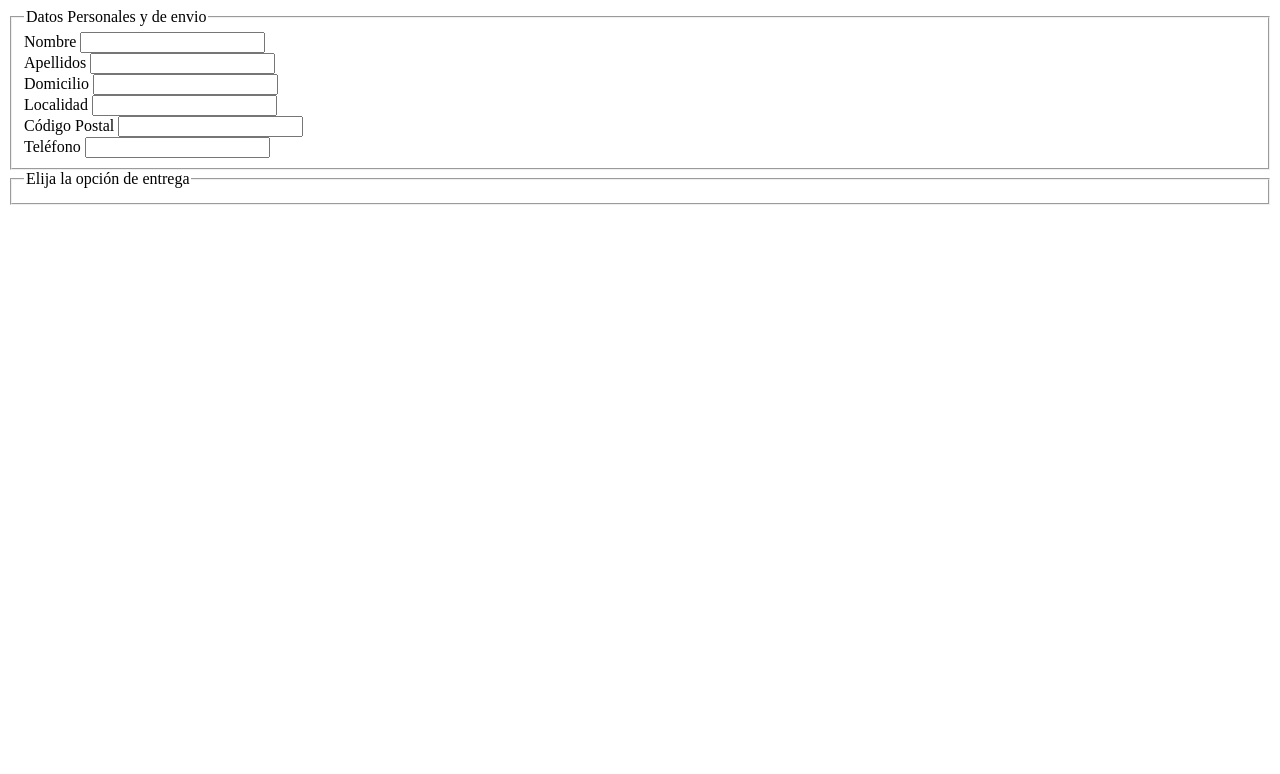
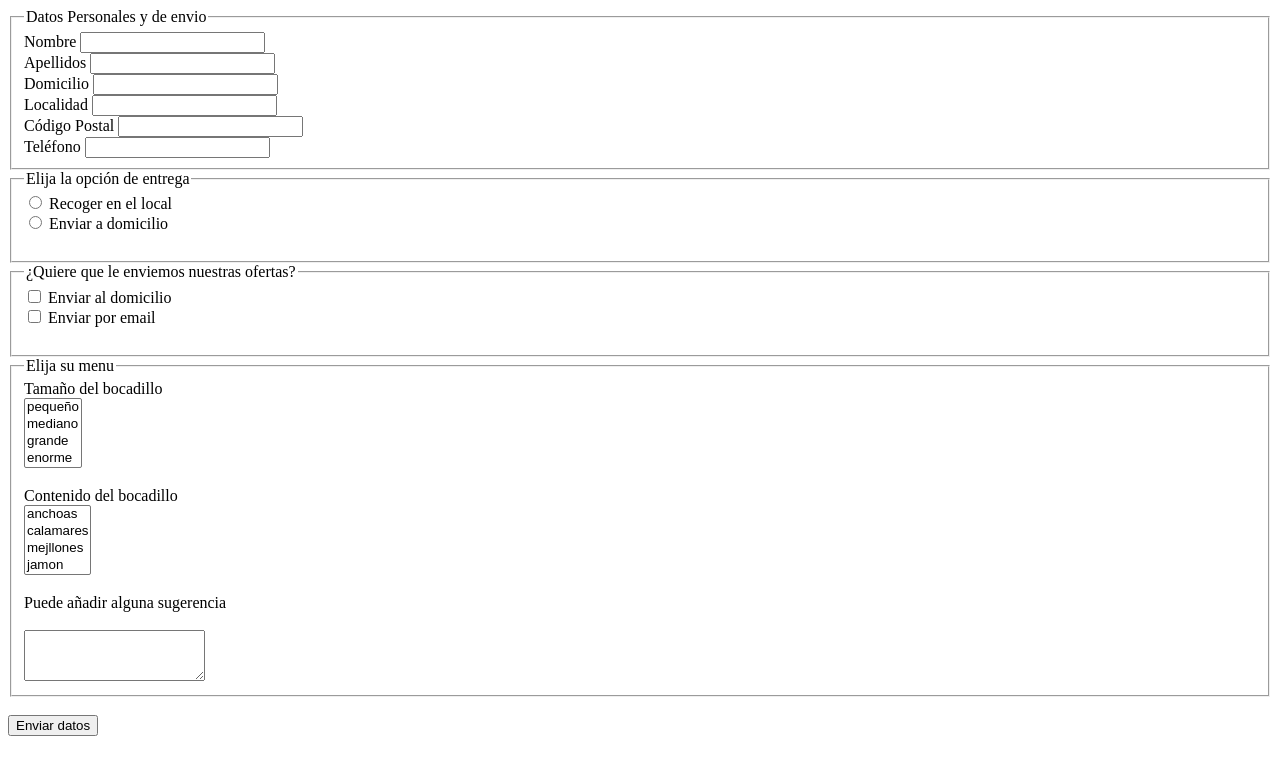
Before and after one commit to alexfndez/Lenguaje-de-marcas, a plain HTML site: page html/ejercicio13/ejercicio13.html in a window 1280 px wide. Drawn offline with Linux system fonts and the light colour scheme.

Commit message:
Ejercicio13_Completo

```diff
--- a/html/ejercicio13/ejercicio13.html
+++ b/html/ejercicio13/ejercicio13.html
@@ -24,7 +24,37 @@
     </fieldset>
     <fieldset>
         <legend>Elija la opción de entrega</legend>
-
+        <input type="radio" name="envio">
+        <label for="envio">Recoger en el local</label><br>
+        <input type="radio" name="envio">
+        <label for="envio">Enviar a domicilio</label><br><br>
     </fieldset>
+    <fieldset>
+        <legend>¿Quiere que le enviemos nuestras ofertas?</legend>
+        <input type="checkbox" name="envio">
+        <label for="envio">Enviar al domicilio</label><br>
+        <input type="checkbox" name="envio">
+        <label for="envio">Enviar por email</label><br><br>
+    </fieldset>
+    <fieldset>
+        <legend>Elija su menu</legend>
+        <label for="dia">Tamaño del bocadillo</label><br>
+        <select id="dia" size="4">
+            <option value="pequeño">pequeño</option>
+            <option value="mediano">mediano</option>
+            <option value="grande">grande</option>
+            <option value="enorme">enorme</option>
+        </select><br><br>
+        <label for="dia">Contenido del bocadillo</label><br>
+        <select id="dia" size="4">
+            <option value="anchoas">anchoas</option>
+            <option value="calamares">calamares</option>
+            <option value="mejllones">mejllones</option>
+            <option value="jamon">jamon</option>
+        </select><br><br>
+        <label for="observaciones">Puede añadir alguna sugerencia</label><br><br>
+        <textarea id="observaciones" colums="50" rows="3"></textarea><br>
+    </fieldset><br>
+    <input type="submit" value="Enviar datos">
 </body>
 </html>
```
Also changed, not shown: html/index.html (added, +12 -0 lines).
